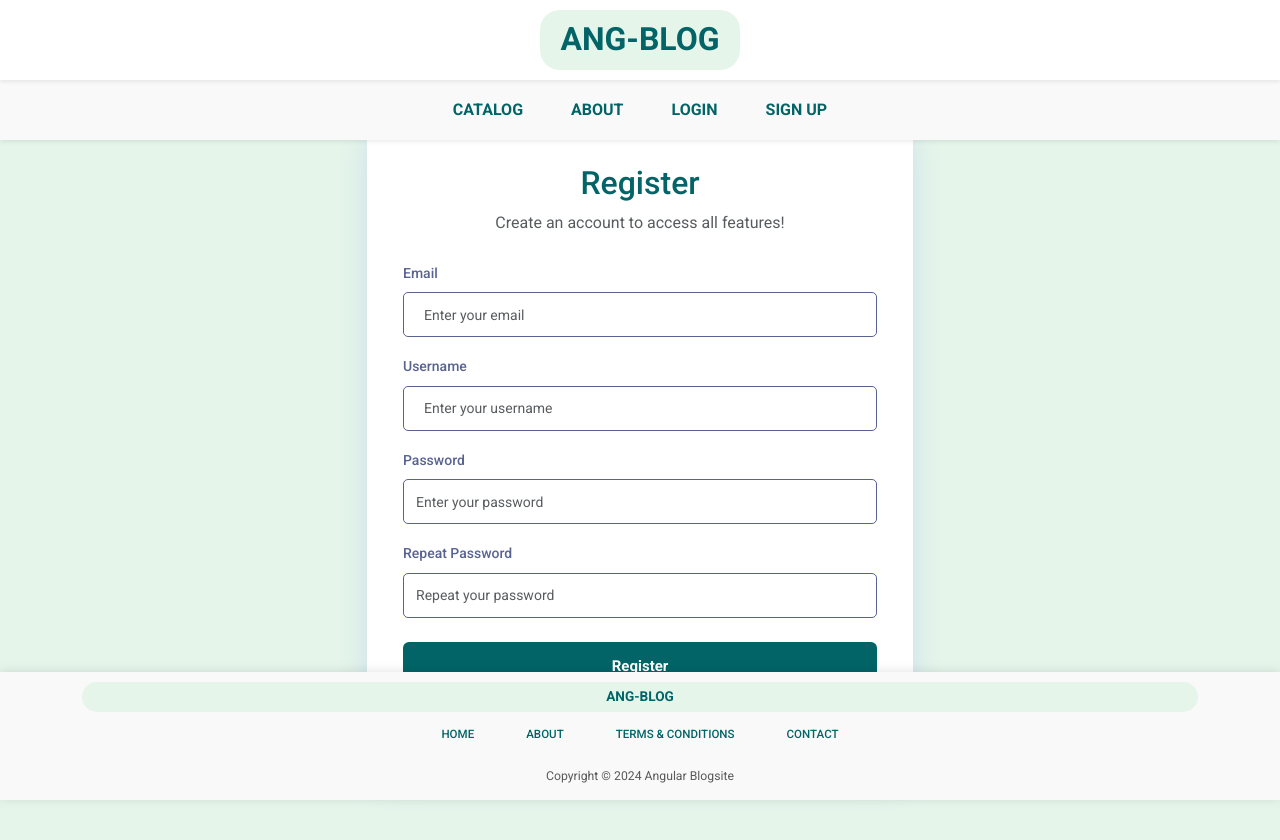
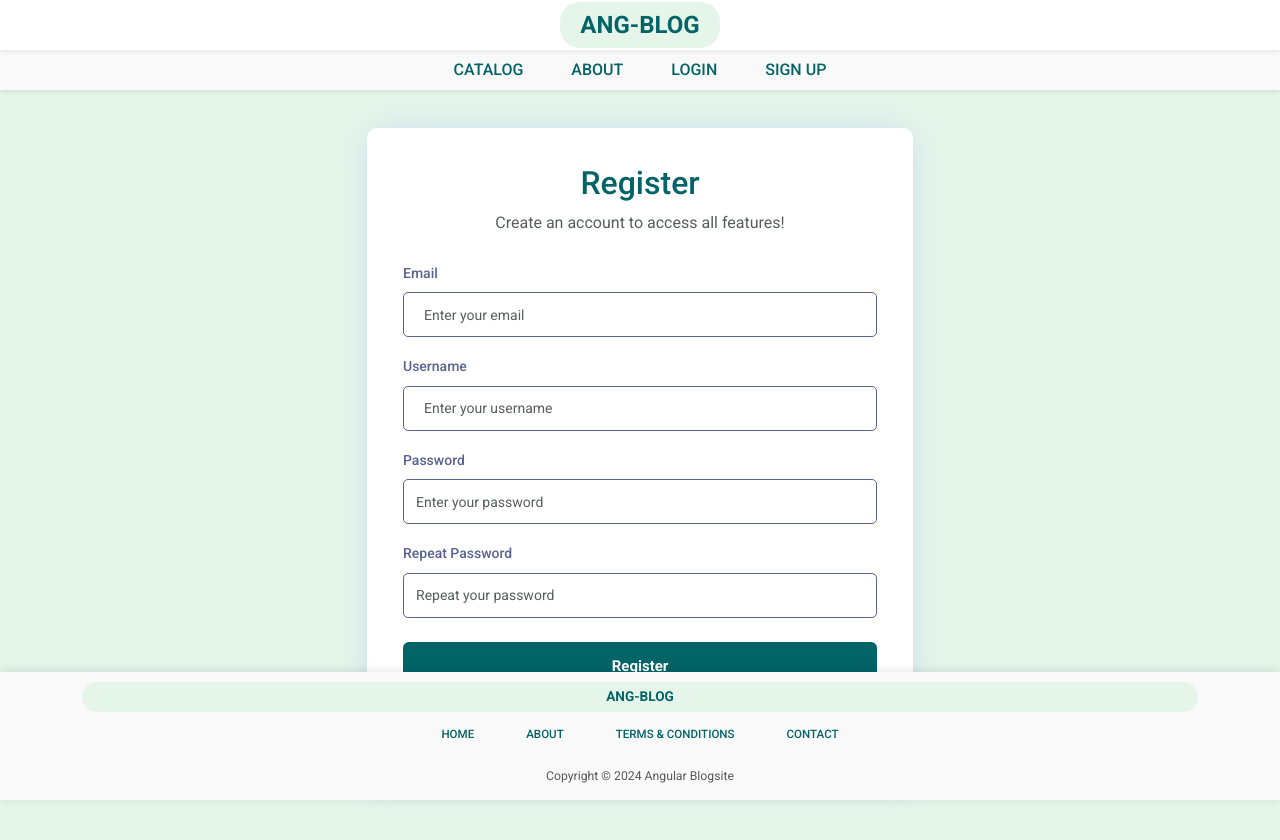
Before and after one commit to DianaAsli/ang-blog-project, an Angular app in the folder ang-app/: page / in a window 1280 px wide. Shown: the top 840 px of the page. Built offline with nearby package versions, Linux system fonts and the light colour scheme.

Commit message:
Optimize header and navbar CSS

```diff
--- a/ang-app/src/app/layouts/header/header.component.css
+++ b/ang-app/src/app/layouts/header/header.component.css
@@ -1,16 +1,16 @@
 header {
-    height: 80px;
+    height: 50px;
     display: flex;
     justify-content: center;
     align-items: center;
     background-color: var(--navbar-footer-color);
     box-shadow: 0 4px 10px rgba(0, 0, 0, 0.1);
-    padding: 0 20px;
+    padding: 0 15px;
 }
 
 .site-logo {
-    font-size: 2em;
-    font-weight: bold;
+    font-size: 1.5em;
+    font-weight: 600;
     color: var(--primary-color);
     text-decoration: none;
     transition: color 0.3s ease;
--- a/ang-app/src/app/layouts/navbar/navbar.component.css
+++ b/ang-app/src/app/layouts/navbar/navbar.component.css
@@ -1,16 +1,16 @@
 nav {
-    margin-top: 80px;
-    height: 60px;
+    margin-top: 0;
+    height: 40px;
     background-color: var(--navbar-footer-color);
     display: flex;
     justify-content: center;
     align-items: center;
     position: fixed;
-    top: 0;
+    top: 50px;
     left: 0;
     right: 0;
     z-index: 999;
-    box-shadow: 0 4px 10px rgba(0, 0, 0, 0.1);
+    box-shadow: 0 4px 10px rgba(0, 0, 0, 0.1); }
 
 .navbar-nav {
     display: flex;
@@ -19,13 +19,13 @@ nav {
 }
 
 .nav-item {
-    margin-left: 15px;
-    margin-right: 15px;
+    margin-left: 10px;
+    margin-right: 10px;
 }
 
 .nav-link {
     font-size: 1em;
-    font-weight: 600;
+    font-weight: 500;
     color: var(--primary-color);
     text-transform: uppercase;
     text-decoration: none;
@@ -39,4 +39,3 @@ nav {
 .nav-link:focus {
     outline: none;
 }
-}
```
